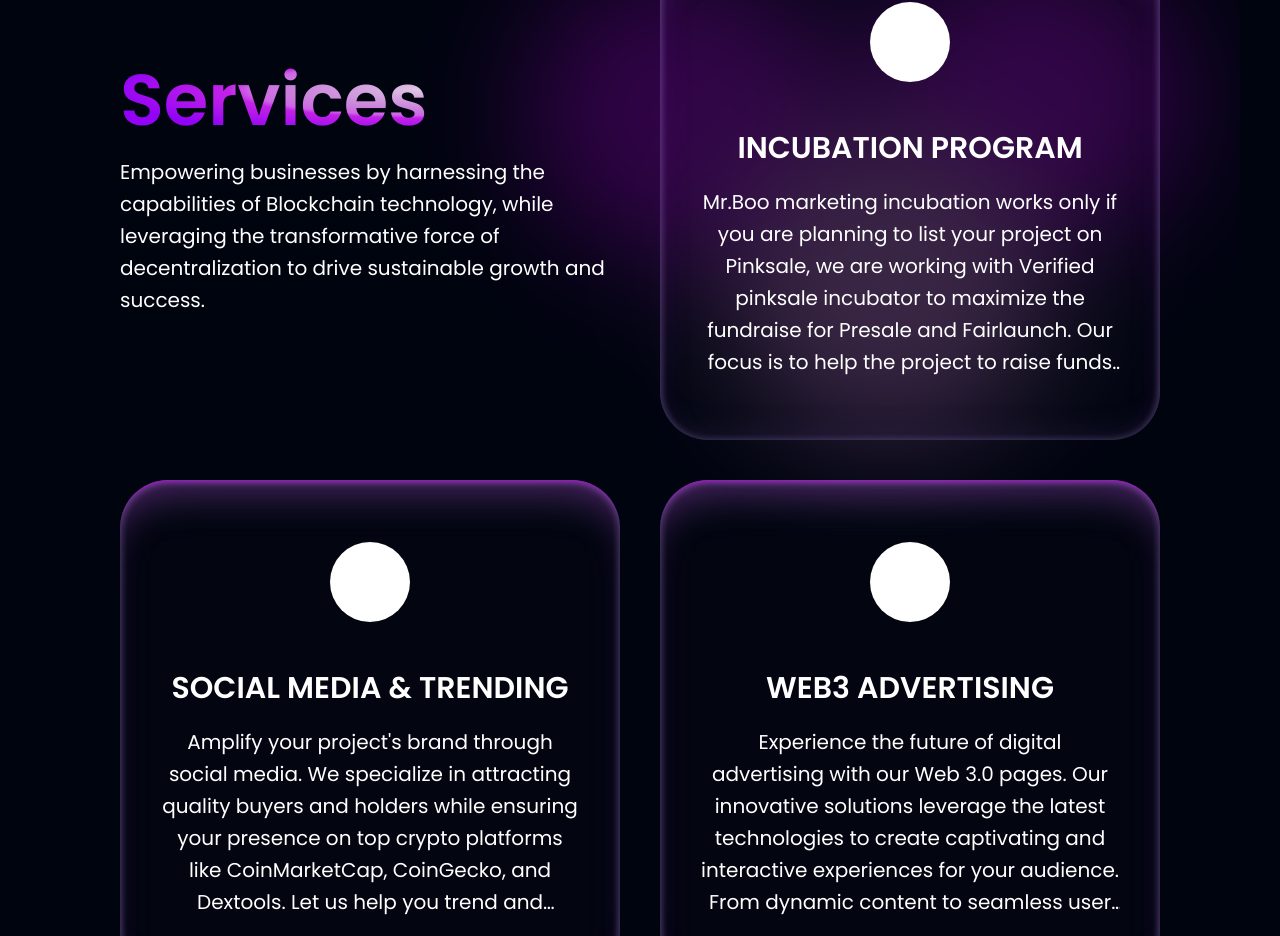
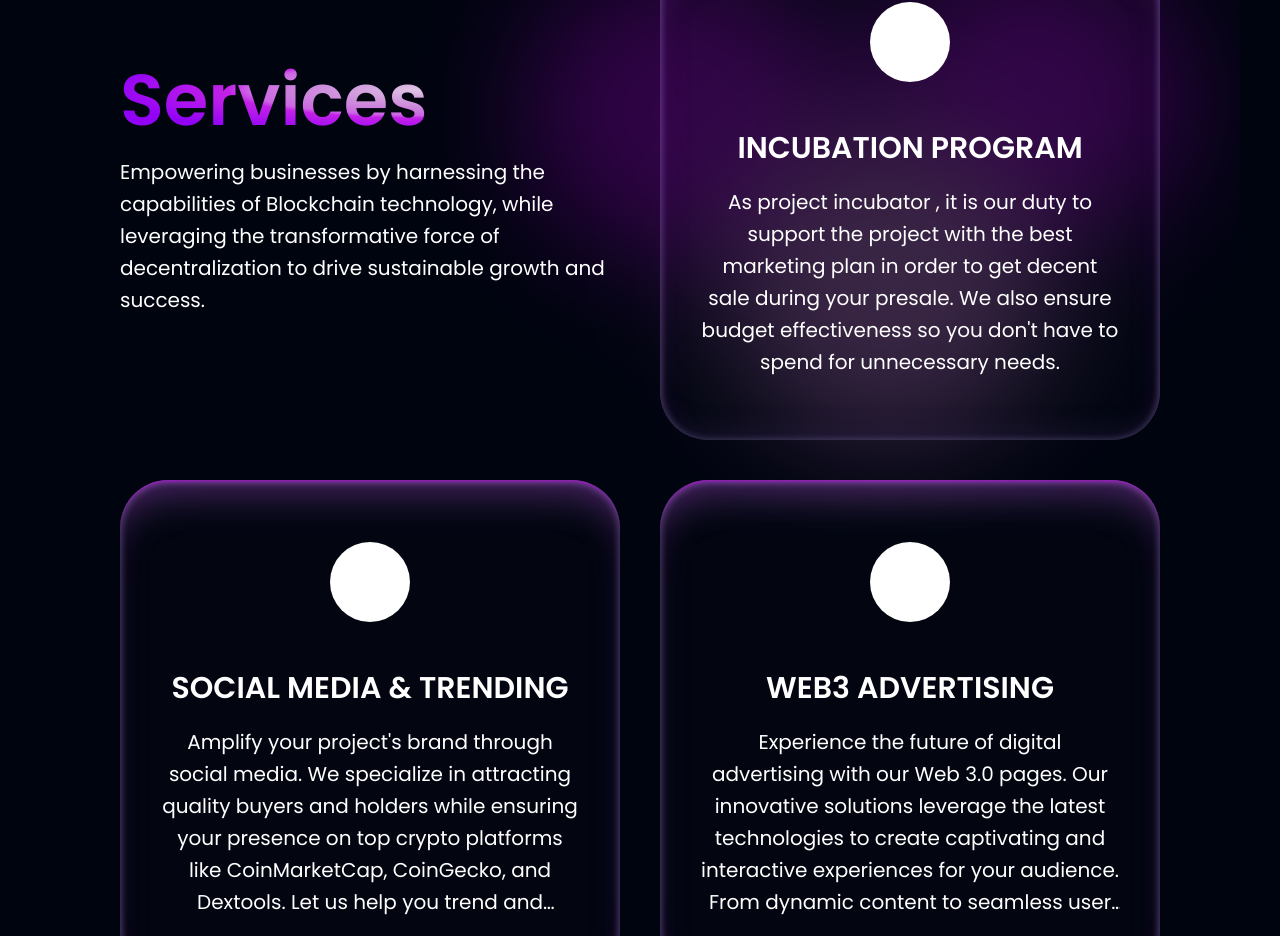
Before and after one commit to pusakamanggala/mr-boo-next, a Next.js app: page / in a window 1280 px wide. Shown: the part 1996-2932 px from the top of the page. Built offline with nearby package versions, Linux system fonts and the light colour scheme.

Commit message:
chore : update incubation program desc

```diff
--- a/src/components/Services.tsx
+++ b/src/components/Services.tsx
@@ -21,12 +21,7 @@ export default function Services() {
         </hgroup>
         <Fade delay={300}>
           <GlassNeonCard
-            description="Mr.Boo marketing incubation works only if you are planning to list
-            your project on Pinksale, we are working with Verified pinksale
-            incubator to maximize the fundraise for Presale and Fairlaunch. Our
-            focus is to help the project to raise funds as much as possible so
-            it will be great for project liquidity in the future (also for
-            upcoming marketing and operational)."
+            description="As project incubator , it is our duty to support the project with the best marketing plan in order to get decent sale during your presale. We also ensure budget effectiveness so you don't have to spend for unnecessary needs."
             title="Incubation Program"
           >
             <div className="w-20 h-20 bg-white rounded-full">ICON</div>
```
